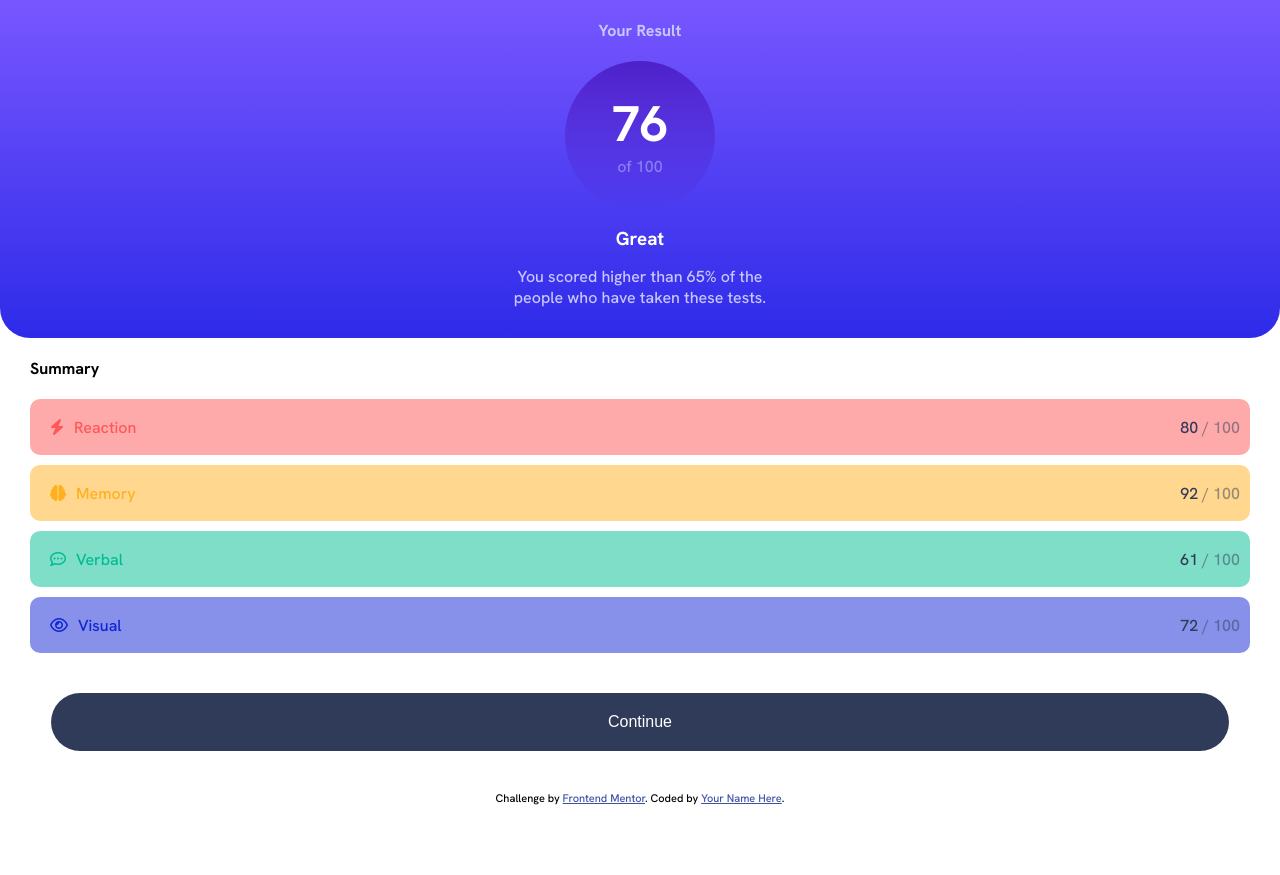
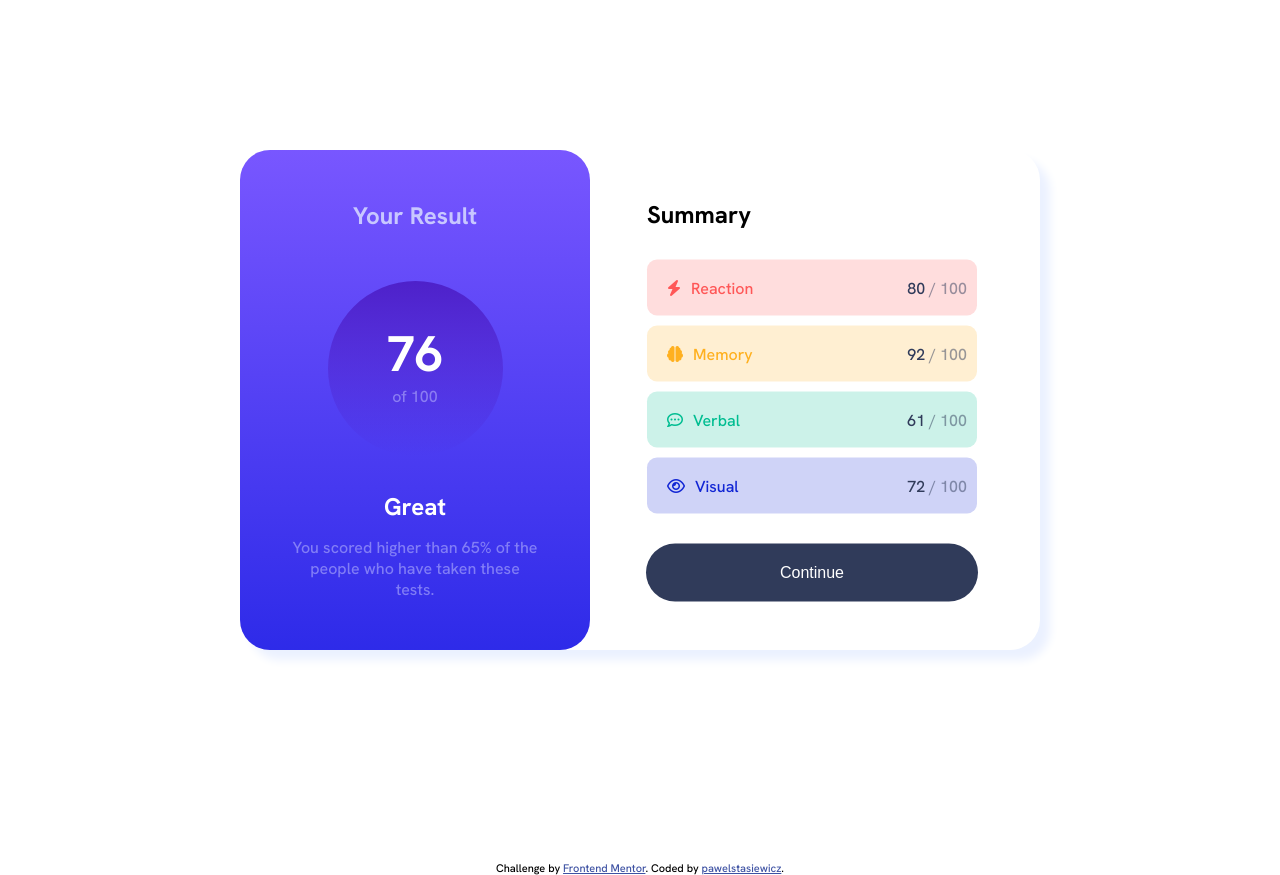
Before and after one commit to pawelstasiewicz/Results_summary_component, a plain HTML site: page index.html in a window 1280 px wide. Before the commit the page ends 805 px from the top, so only its background shows below. Drawn offline with Linux system fonts and the light colour scheme.

Commit message:
Update style

```diff
--- a/index.html
+++ b/index.html
@@ -13,8 +13,12 @@
 		/>
 
 		<title>Frontend Mentor | Results summary component</title>
-    <script src="https://kit.fontawesome.com/02df725748.js" crossorigin="anonymous" defer></script>
-    <link rel="stylesheet" href="./style/style.css">
+		<script
+			src="https://kit.fontawesome.com/02df725748.js"
+			crossorigin="anonymous"
+			defer
+		></script>
+		<link rel="stylesheet" href="./style/style.css" />
 	</head>
 	<body>
 		<main>
@@ -27,7 +31,8 @@
 				<div class="purple_text">
 					<h3>Great</h3>
 					<p>
-						You scored higher than 65% of the<br> people who have taken these tests.
+						You scored higher than 65% of the<br />
+						people who have taken these tests.
 					</p>
 				</div>
 			</section>
@@ -35,7 +40,6 @@
 				<h1>Summary</h1>
 				<ul>
 					<li>
-
 						<p><i class="fa-solid fa-bolt"></i>Reaction</p>
 						<p><span>80</span> / 100</p>
 					</li>
@@ -58,9 +62,8 @@
 				Challenge by
 				<a href="https://www.frontendmentor.io?ref=challenge" target="_blank"
 					>Frontend Mentor</a
-        >. Coded by <a href="#">Your Name Here</a>.
+				>. Coded by <a href="https://github.com/pawelstasiewicz">pawelstasiewicz</a>.
 			</div>
 		</main>
-
 	</body>
 </html>
--- a/style/style.css
+++ b/style/style.css
@@ -52,7 +52,7 @@ main {
 
 .purple_text p {
 	padding-bottom: 30px;
-	color: hsl(241, 100%, 89%);
+	color: hsla(241, 100%, 89%, 0.501);
 }
 
 .summary {
@@ -75,22 +75,22 @@ main {
 }
 
 .summary ul li:first-child {
-	background-color: hsla(0, 100%, 67%, 0.5);
+	background-color: hsla(0, 100%, 67%, 0.2);
 	color: hsla(0, 100%, 67%);
 }
 
 .summary ul li:nth-child(2) {
-	background-color: hsl(39, 100%, 56%, 0.5);
+	background-color: hsl(39, 100%, 56%, 0.2);
 	color: hsl(39, 100%, 56%);
 }
 
 .summary ul li:nth-child(3) {
-	background-color: hsl(166, 100%, 37%, 0.5);
+	background-color: hsl(166, 100%, 37%, 0.2);
 	color: hsl(166, 100%, 37%);
 }
 
 .summary ul li:last-child {
-	background-color: hsl(234, 85%, 45%, 0.5);
+	background-color: hsl(234, 85%, 45%, 0.2);
 	color: hsl(234, 85%, 45%);
 }
 
@@ -99,7 +99,7 @@ main {
 }
 
 .summary ul li:last-child {
-	margin-bottom: 40px;
+	margin-bottom: 20px;
 }
 .summary ul li p span {
 	color: hsl(224, 30%, 27%);
@@ -133,3 +133,78 @@ main {
 .attribution a {
 	color: hsl(228, 45%, 44%);
 }
+
+@media(min-width: 769px){
+	main{
+		display: flex;
+		position: absolute;
+		top: 50%;
+		left: 50%;
+		transform: translate(-50%, -50%);
+		height: 500px;
+		width: 800px;
+		box-shadow: 10px 10px 10px hsl(221, 100%, 96%);
+		border-radius: 30px;
+	}
+
+	.purple_box{
+		border-radius: 30px;
+		width: 350px;
+
+	}
+
+	.purple_box>h1{
+		padding-top: 50px;
+		font-size: 24px;
+	}
+
+	.circle {
+		background: linear-gradient(hsla(256, 72%, 46%, 1), hsla(241, 72%, 46%, 0));
+		width: 175px;
+		height: 175px;
+		margin: auto;
+		border-radius: 100px;
+		margin-top: 30px;
+	}
+
+	.circle h1{
+		padding-top: 40px ;
+	}
+
+	.purple_text h3{
+		margin-top: 20px;
+		font-size: 24px;
+	}
+
+	.purple_text p{
+		margin: 0 auto;
+		width: 250px;
+	}
+
+	.summary{
+		position: absolute;
+		top: 45%;
+		left: 69%;
+		transform: translate(-50%, -50%);
+		width: 350px;
+	}
+
+	.summary h1{
+		margin: 30px 10px;
+		font-size: 24px;
+	}
+
+	.continue{
+		margin-top: 30px;
+	}
+
+	.attribution {
+		position: absolute;
+		left: 50%;
+		bottom: -45%;
+		width: 100%;
+		transform: translate(-50%, 0);
+		font-size: 11px;
+		text-align: center;
+	}
+}
```
Lines whose indentation alone changed are shown as unchanged.
